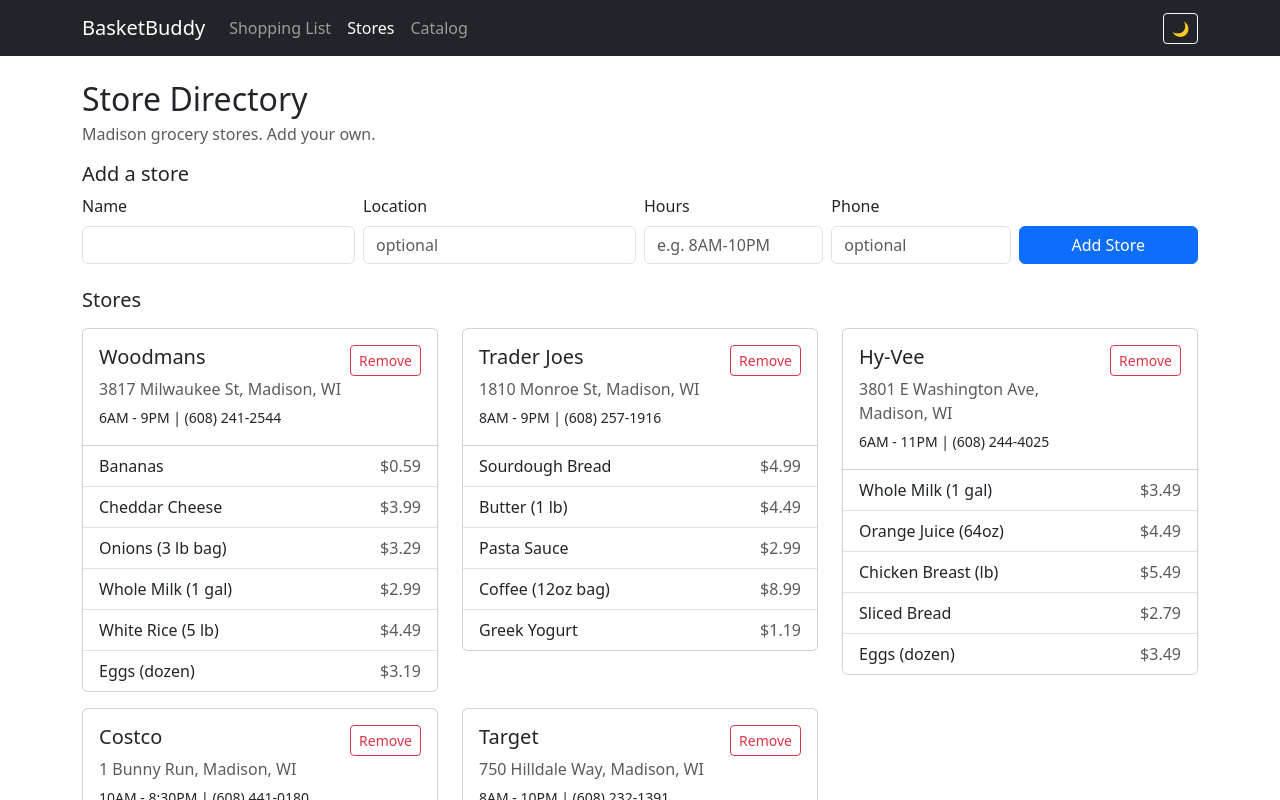
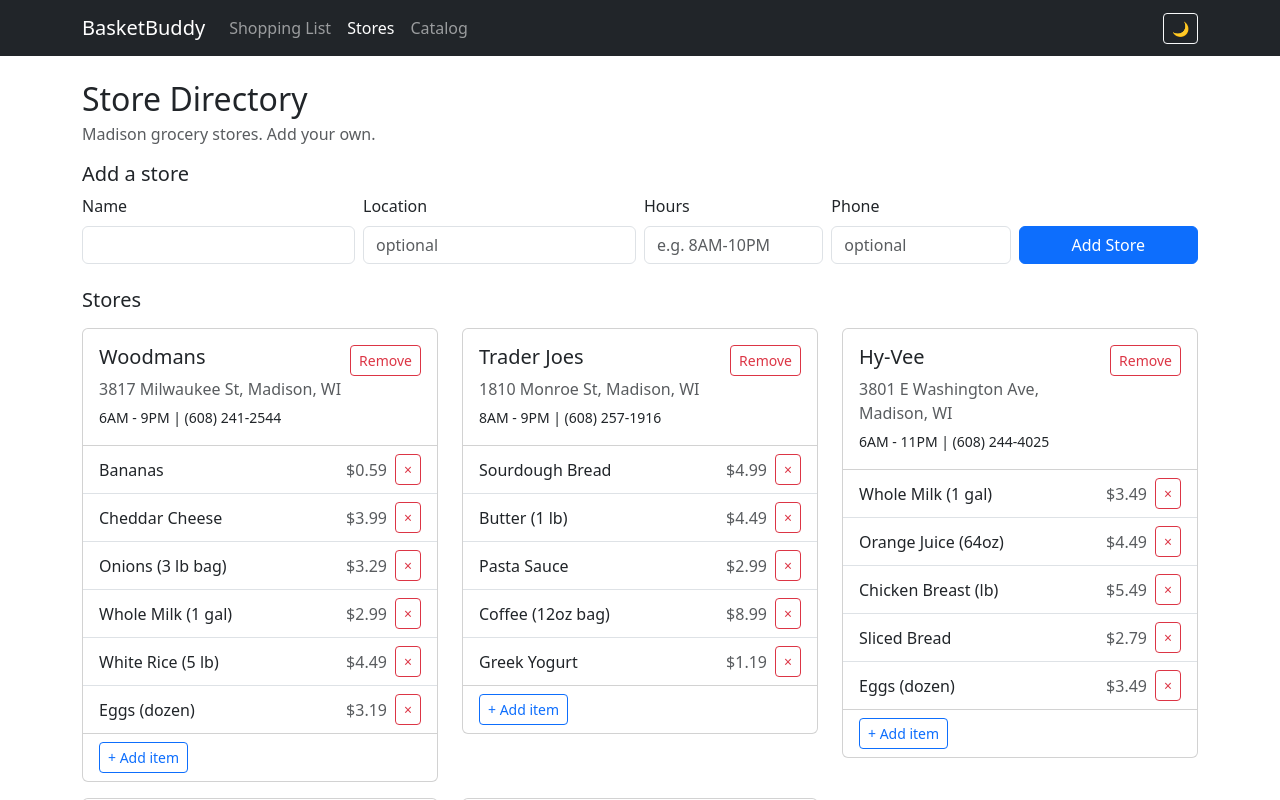
Before and after one commit to CS571-S26/p2, a React (Vite) app: page /#/stores in a window 1280 px wide. Shown: the top 800 px of the page. Built offline with nearby package versions, Linux system fonts and the light colour scheme.

Commit message:
add items to custom stores

```diff
--- a/src/App.jsx
+++ b/src/App.jsx
@@ -51,13 +51,26 @@
     setStores(prev => prev.filter(s => s.id !== id))
   }
 
+  const addItemToStore = (storeId, item) => {
+    setStores(prev => prev.map(s => s.id === storeId
+      ? { ...s, items: [...(s.items || []), item] }
+      : s))
+    showToast(`Added "${item.name}" to the catalog`)
+  }
+
+  const removeItemFromStore = (storeId, itemIdx) => {
+    setStores(prev => prev.map(s => s.id === storeId
+      ? { ...s, items: (s.items || []).filter((_, i) => i !== itemIdx) }
+      : s))
+  }
+
   return (
     <>
       <NavBar theme={theme} onToggleTheme={toggleTheme} />
       <main id="main-content">
         <Routes>
           <Route path="/" element={<MasterList items={items} stores={stores} onAdd={addItem} onRemove={removeItem} showToast={showToast} />} />
-          <Route path="/stores" element={<Stores stores={stores} onAddStore={addStore} onRemoveStore={removeStore} />} />
+          <Route path="/stores" element={<Stores stores={stores} onAddStore={addStore} onRemoveStore={removeStore} onAddItemToStore={addItemToStore} onRemoveItemFromStore={removeItemFromStore} />} />
           <Route path="/catalog" element={<ItemCatalog stores={stores} onAddToList={addItem} showToast={showToast} />} />
         </Routes>
       </main>
--- /dev/null
+++ b/src/components/AddCatalogItemForm.jsx
@@ -0,0 +1,43 @@
+import { useState } from 'react'
+import Row from 'react-bootstrap/Row'
+import Col from 'react-bootstrap/Col'
+import Form from 'react-bootstrap/Form'
+import Button from 'react-bootstrap/Button'
+import { priceValue } from '../utils'
+
+export default function AddCatalogItemForm({ storeId, onAdd, onCancel }) {
+  const [name, setName] = useState('')
+  const [price, setPrice] = useState('')
+
+  const submit = (e) => {
+    e.preventDefault()
+    if (!name.trim()) return
+    onAdd(storeId, { name: name.trim(), price: priceValue(price) })
+    setName('')
+    setPrice('')
+  }
+
+  const nameId = `store-${storeId}-item-name`
+  const priceId = `store-${storeId}-item-price`
+
+  return (
+    <Form onSubmit={submit} className="p-3 border-top">
+      <Row className="g-2 align-items-end">
+        <Col xs={12} sm={6}>
+          <Form.Label htmlFor={nameId} className="small mb-1">Item name</Form.Label>
+          <Form.Control id={nameId} size="sm" value={name} onChange={e => setName(e.target.value)} required />
+        </Col>
+        <Col xs={6} sm={3}>
+          <Form.Label htmlFor={priceId} className="small mb-1">Price</Form.Label>
+          <Form.Control id={priceId} size="sm" type="number" step="0.01" min="0" placeholder="optional" value={price} onChange={e => setPrice(e.target.value)} />
+        </Col>
+        <Col xs={6} sm={3} className="d-flex gap-1">
+          <Button type="submit" variant="primary" size="sm" className="flex-grow-1">Add</Button>
+          {onCancel && (
+            <Button type="button" variant="outline-secondary" size="sm" onClick={onCancel} aria-label="Cancel adding item">×</Button>
+          )}
+        </Col>
+      </Row>
+    </Form>
+  )
+}
--- a/src/components/StoreCard.jsx
+++ b/src/components/StoreCard.jsx
@@ -1,9 +1,13 @@
+import { useState } from 'react'
 import Card from 'react-bootstrap/Card'
 import ListGroup from 'react-bootstrap/ListGroup'
 import Button from 'react-bootstrap/Button'
 import { formatPrice } from '../utils'
+import AddCatalogItemForm from './AddCatalogItemForm'
 
-export default function StoreCard({ store, onRemove }) {
+export default function StoreCard({ store, onRemove, onAddItem, onRemoveItem }) {
+  const [adding, setAdding] = useState(false)
+
   return (
     <Card className="mb-3">
       <Card.Body>
@@ -14,20 +18,43 @@
             <Card.Text><small>{store.hours}{store.phone ? ` | ${store.phone}` : ''}</small></Card.Text>
           </div>
           {onRemove && (
-            <Button variant="outline-danger" size="sm" onClick={() => onRemove(store.id)}>Remove</Button>
+            <Button variant="outline-danger" size="sm" onClick={() => onRemove(store.id)} aria-label={`Remove ${store.name}`}>Remove</Button>
           )}
         </div>
       </Card.Body>
       {store.items && store.items.length > 0 && (
         <ListGroup variant="flush">
           {store.items.map((item, i) => (
-            <ListGroup.Item key={i} className="d-flex justify-content-between">
+            <ListGroup.Item key={i} className="d-flex justify-content-between align-items-center">
               <span>{item.name}</span>
-              <span className="text-body-secondary">{formatPrice(item.price)}</span>
+              <div className="d-flex align-items-center gap-2">
+                <span className="text-body-secondary">{formatPrice(item.price)}</span>
+                {onRemoveItem && (
+                  <Button
+                    variant="outline-danger"
+                    size="sm"
+                    onClick={() => onRemoveItem(store.id, i)}
+                    aria-label={`Remove ${item.name} from ${store.name}`}
+                  >×</Button>
+                )}
+              </div>
             </ListGroup.Item>
           ))}
         </ListGroup>
       )}
+      {onAddItem && (
+        adding ? (
+          <AddCatalogItemForm
+            storeId={store.id}
+            onAdd={(sid, item) => { onAddItem(sid, item); setAdding(false) }}
+            onCancel={() => setAdding(false)}
+          />
+        ) : (
+          <Card.Footer className="bg-transparent">
+            <Button variant="outline-primary" size="sm" onClick={() => setAdding(true)}>+ Add item</Button>
+          </Card.Footer>
+        )
+      )}
     </Card>
   )
 }
--- a/src/components/Stores.jsx
+++ b/src/components/Stores.jsx
@@ -5,7 +5,7 @@
 import AddStoreForm from './AddStoreForm'
 import PageHeader from './PageHeader'
 
-export default function Stores({ stores, onAddStore, onRemoveStore }) {
+export default function Stores({ stores, onAddStore, onRemoveStore, onAddItemToStore, onRemoveItemFromStore }) {
   return (
     <Container className="py-4">
       <PageHeader title="Store Directory" subtitle="Madison grocery stores. Add your own." />
@@ -14,7 +14,12 @@
       <Row>
         {stores.map(store => (
           <Col md={6} lg={4} key={store.id}>
-            <StoreCard store={store} onRemove={onRemoveStore} />
+            <StoreCard
+              store={store}
+              onRemove={onRemoveStore}
+              onAddItem={onAddItemToStore}
+              onRemoveItem={onRemoveItemFromStore}
+            />
           </Col>
         ))}
       </Row>
```
